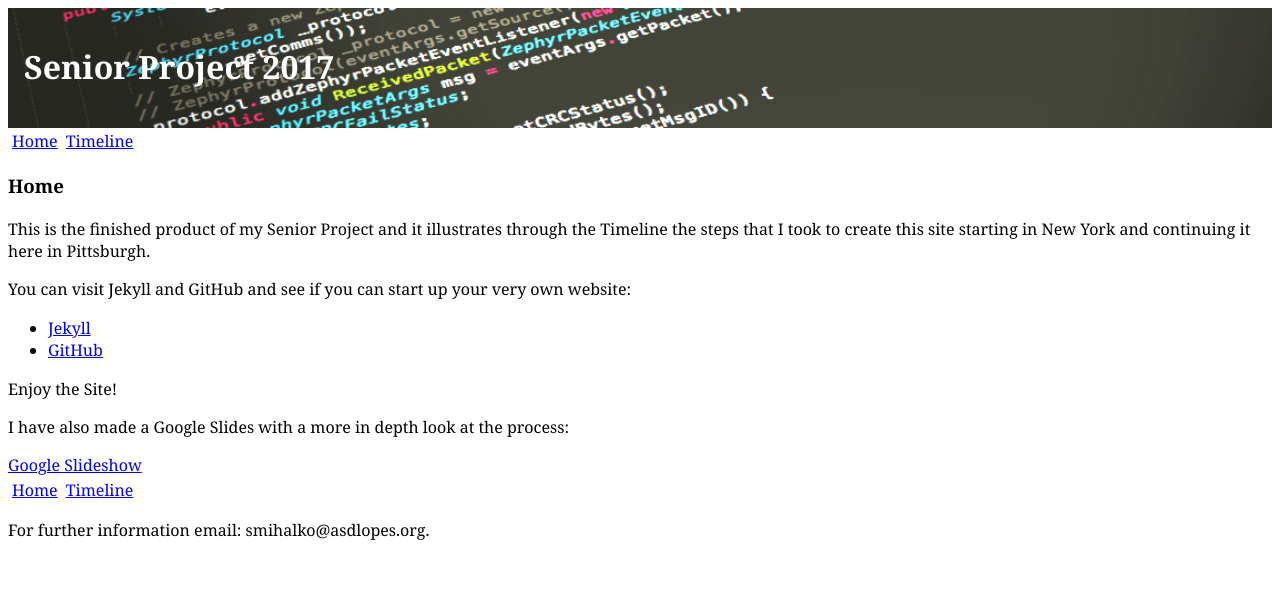
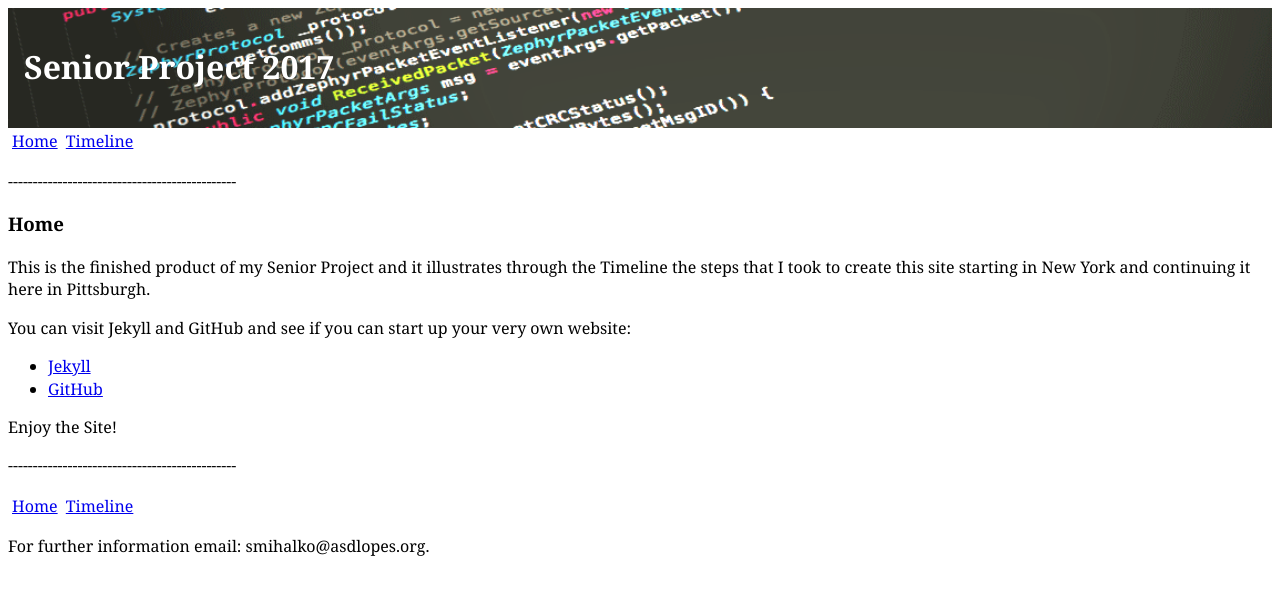
Before and after one commit to sebastianmihalko/project, a Jekyll site: the page built from index.html, in a window 1280 px wide. Shown: the top 595 px of the page. Built offline with Jekyll 4.4.1, drawn with Linux system fonts in a browser that asks for light colours.

Commit message:
editing the default layout to make it look more slick

```diff
--- a/_layouts/default.html
+++ b/_layouts/default.html
@@ -10,9 +10,9 @@
   <h1>Senior Project 2017</h1>
 </header>
 {% include nav.html navclass='nav-top'%}
-
+<p>----------------------------------------------</p>
 {{content}}
-
+<p>----------------------------------------------</p>
 <footer>
   {% include nav.html navclass='nav-bottom'%}
   <p> For further information email: smihalko@asdlopes.org.</p>
--- a/index.html
+++ b/index.html
@@ -17,6 +17,3 @@ layout: default
 </ul>
 <p></p>
 Enjoy the Site!
-
-<p>I have also made a Google Slides with a more in depth look at the process:</p>
-<a href="https://docs.google.com/presentation/d/1qj91fQz4WwbFgLnO9Ur7m2tgdBDhb4rQmvyh5zdpFUk/pub?start=false&loop=false&delayms=60000" alt="Slideshow">Google Slideshow</a>
```
